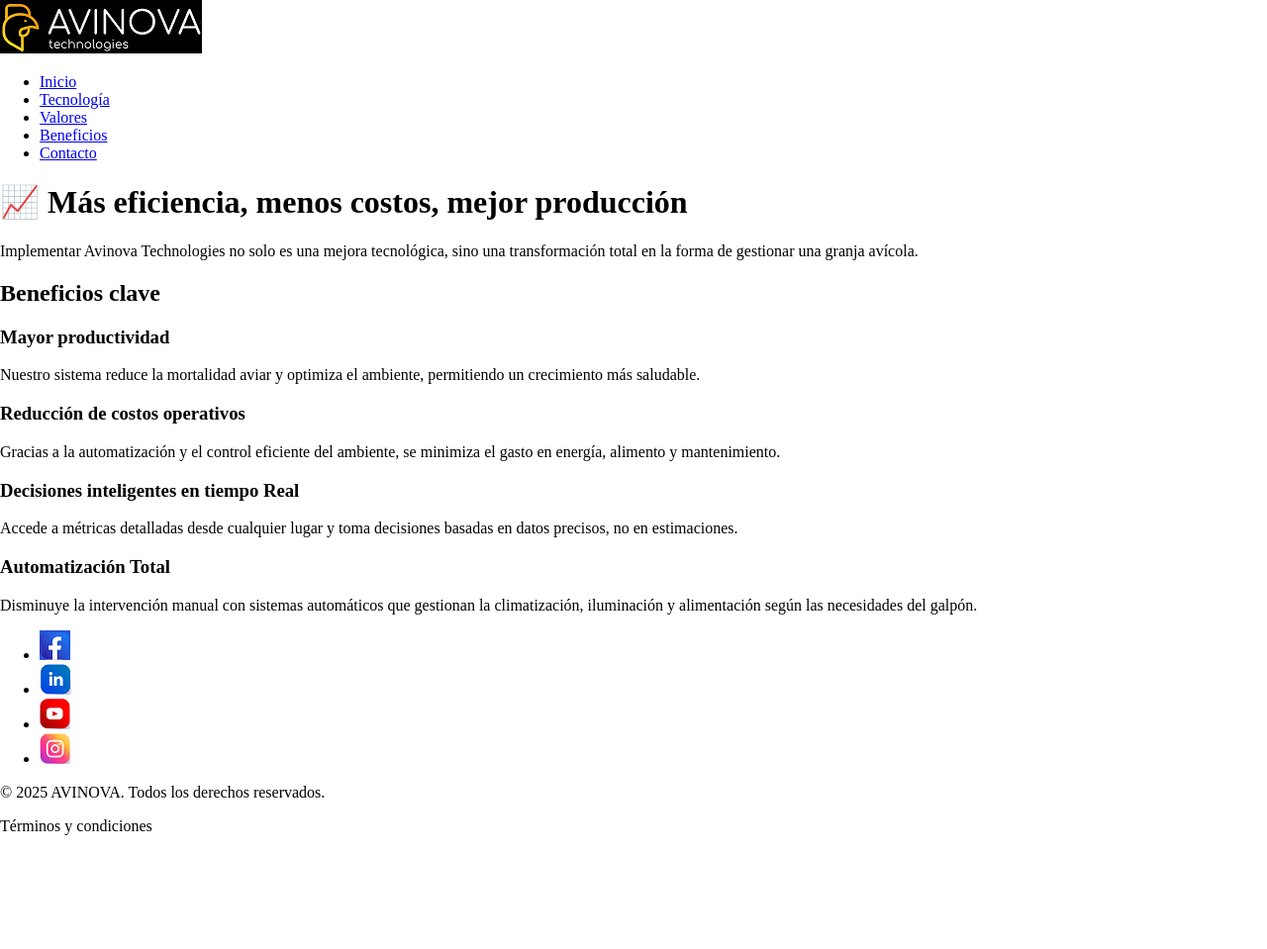
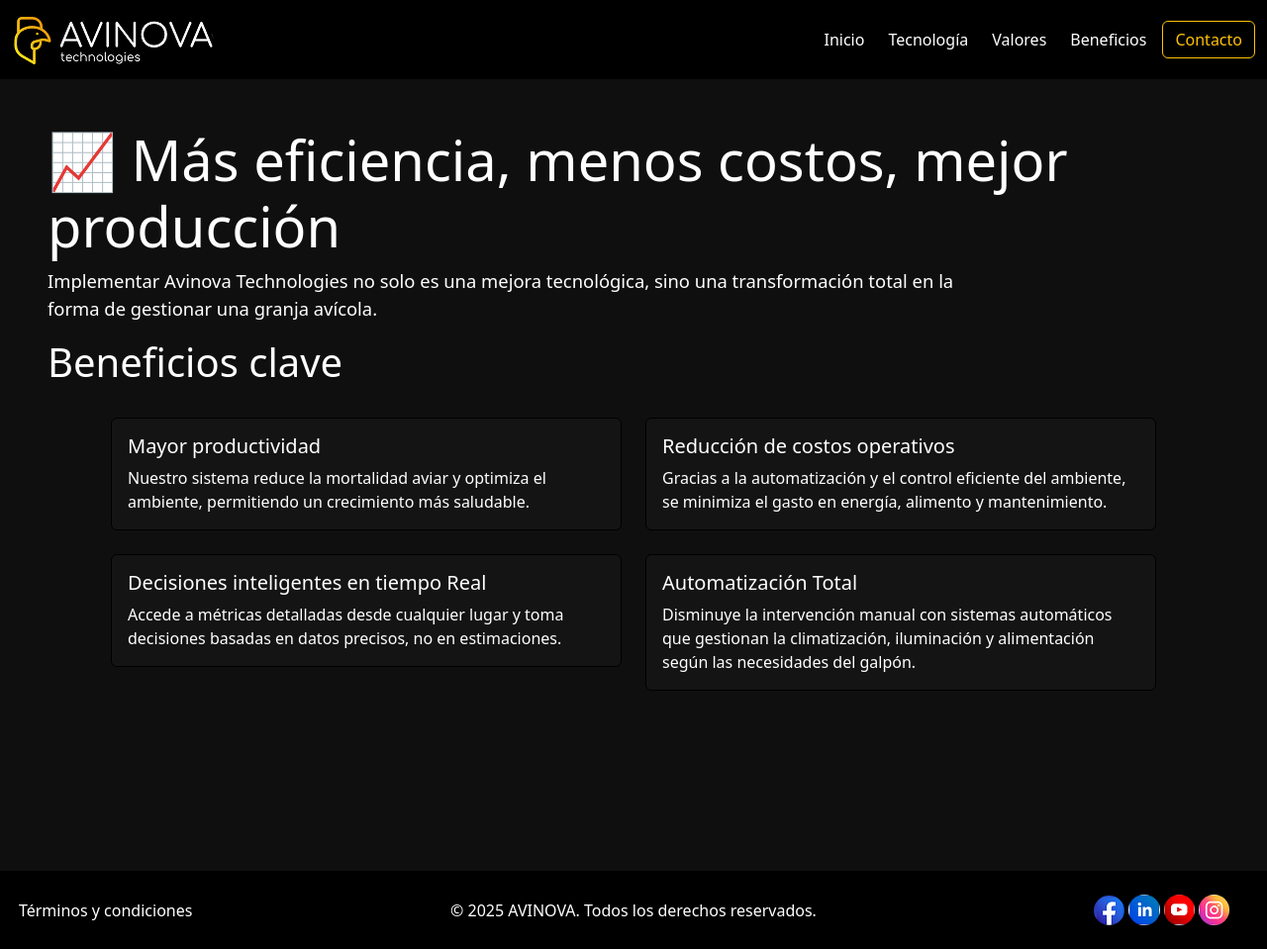
Before and after one commit to gonzalosilveyra/Avinova, a plain HTML site: page pages/beneficios.html in a window 1280 px wide. Shown: the whole page at 99% size. Before the commit the page ends 844 px from the top, so only its background shows below. Drawn offline with nearby package versions, Linux system fonts and the light colour scheme.

Commit message:
Creación de beneficios.html

```diff
--- a/css/styles.css
+++ b/css/styles.css
@@ -4,7 +4,7 @@ html, body {
   }
 
 
-.tecnologia, .valores {
+.tecnologia, .valores, .beneficios {
     background-color: #0f0f0f;
 }
 
@@ -46,19 +46,19 @@ html, body {
     color: gold !important;
 }
 
-.tecnologia h1, .valores h1 {
+.tecnologia h1, .valores h1, .beneficios h1 {
     font-size: 7vh;
 }
 
-.tecnologia h2, .valores h2 {
+.tecnologia h2, .valores h2, .beneficios h2 {
     font-size: 5vh;
 }
 
-.tecnologia h3, .valores h2 {
+.tecnologia h3, .valores h3, .beneficios h3 {
     font-size: 3vh;
 }
 
-.tecnologia h1 + p, .valores h1 + p {
+.tecnologia h1 + p, .valores h1 + p, .beneficios h1 + p {
     font-size: 2.3vh;
     width: 72vw;
 }
@@ -86,7 +86,7 @@ html, body {
 
 @media (min-width: 767px) {
 
-    .tecnologia-cards {
+    .cards {
         padding-inline: 5vw;
     }
 }
--- a/pages/beneficios.html
+++ b/pages/beneficios.html
@@ -3,6 +3,7 @@
 <head>
     <meta charset="UTF-8">
     <meta name="viewport" content="width=device-width, initial-scale=1.0">
+    <link href="https://cdn.jsdelivr.net/npm/bootstrap@5.3.3/dist/css/bootstrap.min.css" rel="stylesheet" integrity="sha384-QWTKZyjpPEjISv5WaRU9OFeRpok6YctnYmDr5pNlyT2bRjXh0JMhjY6hW+ALEwIH" crossorigin="anonymous">
     <link rel="preconnect" href="https://fonts.googleapis.com">
     <link rel="preconnect" href="https://fonts.gstatic.com" crossorigin>
     <link href="https://fonts.googleapis.com/css2?family=Inter+Tight:ital,wght@0,100..900;1,100..900&family=Inter:ital,opsz,wght@0,14..32,100..900;1,14..32,100..900&family=Open+Sans:ital,wght@0,300..800;1,300..800&display=swap" rel="stylesheet">
@@ -11,18 +12,73 @@
 </head>
 <body>
     <header>
-        <nav>
-            <img src="../media/Avinova.png">
-            <ul>
-                <li><a href="../index.html">Inicio</a></li>
-                <li><a href="tecnologia.html">Tecnología</a></li>
-                <li><a href="valores.html">Valores</a></li>
-                <li><a href="beneficios.html">Beneficios</a></li>
-                <li><a href="contacto.html">Contacto</a></li>
-            </ul>
+        <nav class="navbar navbar-expand-lg bg-black d-flex align-items-center">
+          <div class="container-fluid ">
+              <a class="navbar-brand" href="../index.html"><img src="../media/Avinova.png" class="img-fluid" alt="Logo"></a>
+            <button class="navbar-toggler bg-warning" type="button" data-bs-toggle="collapse" data-bs-target="#navbarNavAltMarkup" aria-controls="navbarNavAltMarkup" aria-expanded="false" aria-label="Toggle navigation">
+              <span class="navbar-toggler-icon"></span>
+            </button>
+
+            <div class="collapse navbar-collapse justify-content-end" id="navbarNavAltMarkup">
+              <div class="navbar-nav align-items-center gap-2">
+                <a class="nav-link text-white" href="../index.html">Inicio</a>
+                <a class="nav-link text-white" href="tecnologia.html">Tecnología</a>
+                <a class="nav-link text-white" href="valores.html">Valores</a>
+                <a class="nav-link text-white" href="beneficios.html">Beneficios</a>
+                <a class="btn btn-outline-warning" href="contacto.html" role="button">Contacto</a>
+              </div>
+            </div>
+          </div>
         </nav>
-    </header>
-    <main>
+  </header>
+
+    <main class="min-vh-100 py-5 text-white beneficios">
+
+        <div class="container-fluid px-5">
+            <div>
+                <h1>📈 Más eficiencia, menos costos, mejor producción</h1>
+                <p>Implementar Avinova Technologies no solo es una mejora tecnológica, sino una transformación total en la forma de gestionar una granja avícola.</p>
+            </div>
+            <div>
+                <h2>Beneficios clave</h2>
+                <div class="row row-cols-1 row-cols-md-2 g-4 py-4 cards">
+                    <div class="col">
+                      <div class="card">
+                        <div class="card-body">
+                          <h5 class="card-title">Mayor productividad</h5>
+                          <p class="card-text">Nuestro sistema reduce la mortalidad aviar y optimiza el ambiente, permitiendo un crecimiento más saludable.</p>
+                        </div>
+                      </div>
+                    </div>
+                    <div class="col">
+                      <div class="card">
+                        <div class="card-body">
+                          <h5 class="card-title">Reducción de costos operativos</h5>
+                          <p class="card-text">Gracias a la automatización y el control eficiente del ambiente, se minimiza el gasto en energía, alimento y mantenimiento.</p>
+                        </div>
+                      </div>
+                    </div>
+                    <div class="col">
+                      <div class="card">
+                        <div class="card-body">
+                          <h5 class="card-title">Decisiones inteligentes en tiempo Real</h5>
+                          <p class="card-text">Accede a métricas detalladas desde cualquier lugar y toma decisiones basadas en datos precisos, no en estimaciones.</p>
+                        </div>
+                      </div>
+                    </div>
+                    <div class="col">
+                      <div class="card">
+                        <div class="card-body">
+                          <h5 class="card-title">Automatización Total</h5>
+                          <p class="card-text">Disminuye la intervención manual con sistemas automáticos que gestionan la climatización, iluminación y alimentación según las necesidades del galpón.</p>
+                        </div>
+                      </div>
+                    </div>
+                  </div>
+            </div>
+        </div>
+
+        <!--
         <div>
             <h1>📈 Más eficiencia, menos costos, mejor producción</h1>
             <p>Implementar Avinova Technologies no solo es una mejora tecnológica, sino una transformación total en la forma de gestionar una granja avícola.</p>
@@ -46,24 +102,30 @@
                 <p>Disminuye la intervención manual con sistemas automáticos que gestionan la climatización, iluminación y alimentación según las necesidades del galpón.</p>
             </section>
         </div>
+        -->
     </main>
-    <footer>
-        <ul>
-            <li>
-                <a href="https://www.facebook.com" target="_blank"><img src="../media/fb_logo.png" alt="Facebook"></a>
-            </li>
-            <li>
-                <a href="https://www.linkedin.com" target="_blank"><img src="../media/lkdn_logo.png" alt="LinkedIn"></a>
-            </li>
-            <li>
-                <a href="https://www.youtube.com" target="_blank"><img src="../media/yt_logo.png" alt="Youtube"></a>
-            </li>
-            <li>
-                <a href="https://www.instagram.com" target="_blank"><img src="../media/ig_logo.png" alt="instagram"></a>
-            </li>
-        </ul>
-        <p>&copy; 2025 AVINOVA. Todos los derechos reservados.</p>
-        <a>Términos y condiciones</a>
+
+    <footer class="bg-black text-white py-4">
+        <div class="container-fluid">
+            <div class="row align-items-center d-flex text-center">
+
+                <div class="col-12 col-md-2">
+                    <a href="#" class="text-white text-decoration-none">Términos y condiciones</a>
+                </div>
+
+                <div class="col-12 col-md-8">
+                    <p class="mb-0">&copy; 2025 AVINOVA. Todos los derechos reservados.</p>
+                </div>
+
+                <div class="col-12 col-md-2">
+                    <a href="https://www.facebook.com" target="_blank"><img class="logo-red-social" src="../media/fb_logo.png" alt="Facebook"></a>
+                    <a href="https://www.linkedin.com" target="_blank"><img class="logo-red-social" src="../media/lkdn_logo.png" alt="LinkedIn"></a>
+                    <a href="https://www.youtube.com" target="_blank"><img class="logo-red-social" src="../media/yt_logo.png" alt="Youtube"></a>
+                    <a href="https://www.instagram.com" target="_blank"><img class="logo-red-social" src="../media/ig_logo.png" alt="Instagram"></a>
+                </div>
+            </div>
+        </div>
     </footer>
+    <script src="https://cdn.jsdelivr.net/npm/bootstrap@5.3.3/dist/js/bootstrap.bundle.min.js" integrity="sha384-YvpcrYf0tY3lHB60NNkmXc5s9fDVZLESaAA55NDzOxhy9GkcIdslK1eN7N6jIeHz" crossorigin="anonymous"></script>
 </body>
 </html>
```
Also changed, not shown: pages/tecnologia.html (+1 -4 lines), pages/valores.html (+1 -1 lines).
